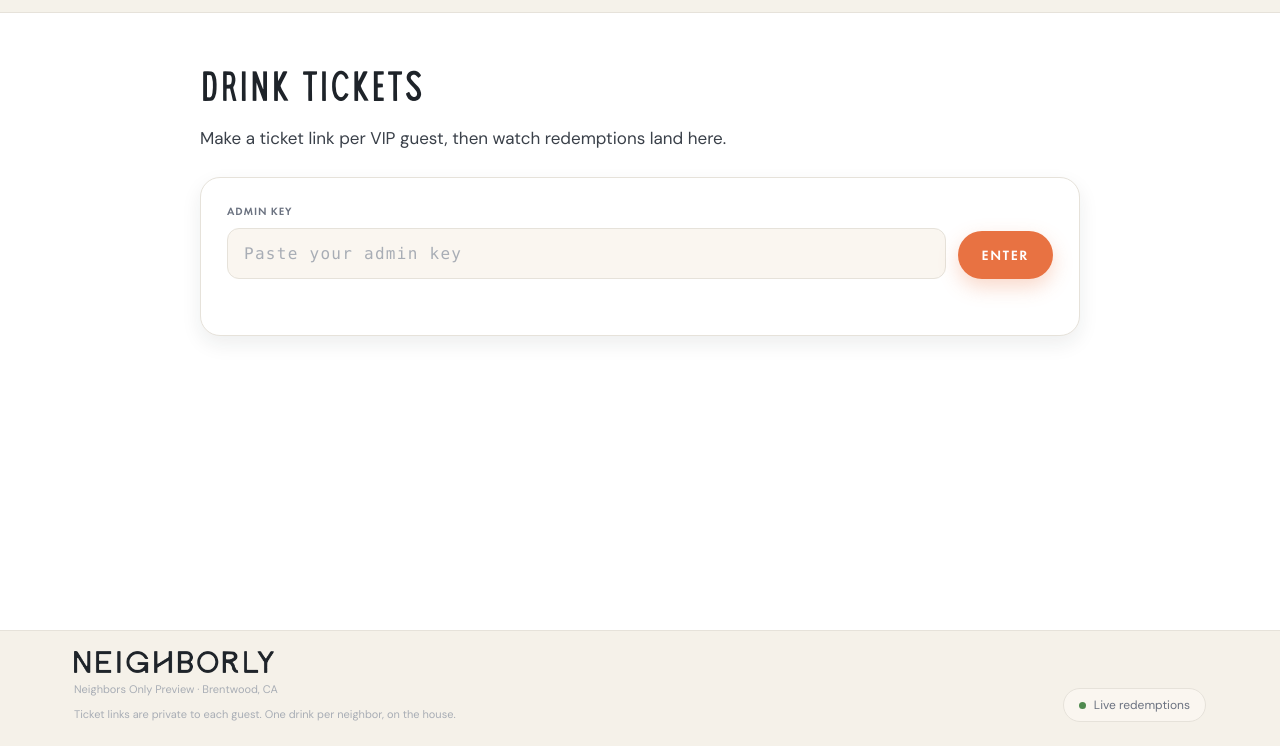
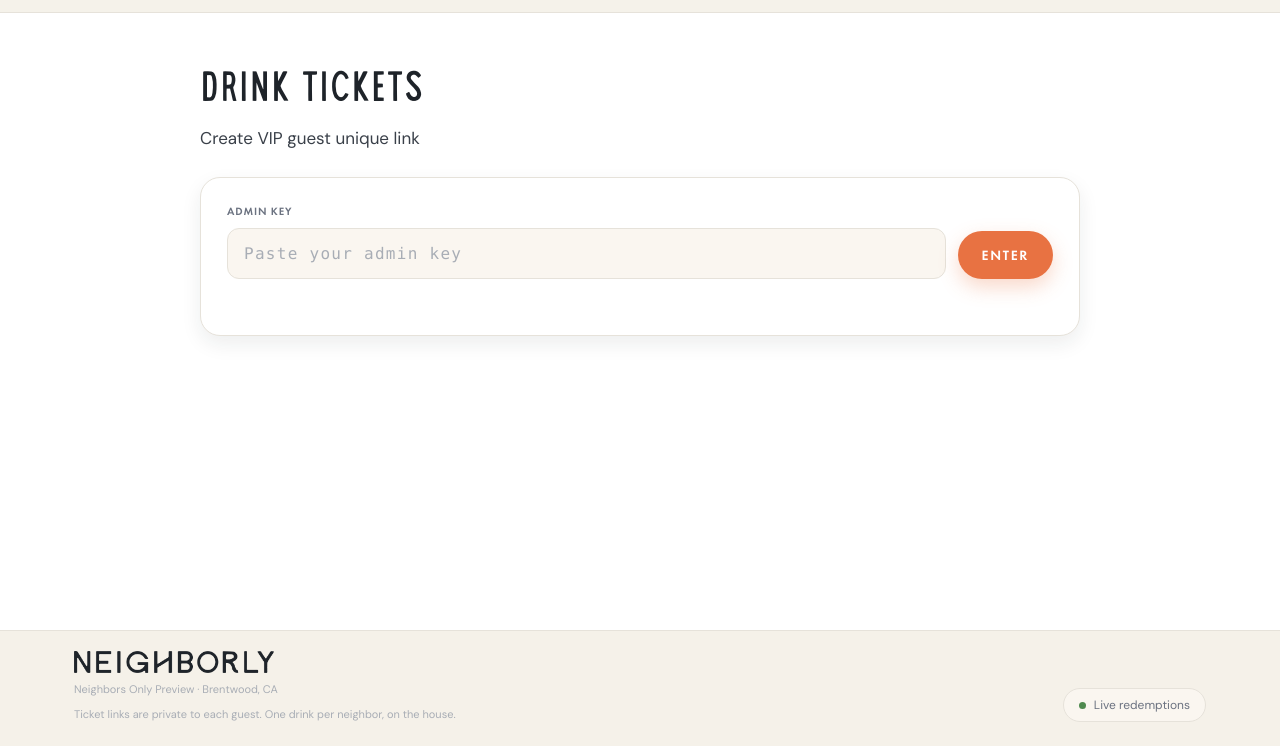
Before and after one commit to kallmeroth-netizen/Popupevents, a website: page admin.html in a window 1280 px wide. Shown: the part 54-800 px from the top of the page. Drawn offline with Linux system fonts and the light colour scheme.

Commit message:
Admin: shorter intro line
Co-Authored-By: Claude Fable 5.1 <noreply@anthropic.com>
Claude-Session: https://claude.ai/code/session_01DgRyK5G9kn8fXkKGHeDM1E

```diff
--- a/admin.html
+++ b/admin.html
@@ -94,7 +94,7 @@
 <main>
   <div class="wrap">
     <h1>Drink Tickets</h1>
-    <p class="lead">Make a ticket link per VIP guest, then watch redemptions land here.</p>
+    <p class="lead">Create VIP guest unique link</p>
 
     <div class="card" id="login">
       <div class="lbl">Admin key</div>
```
